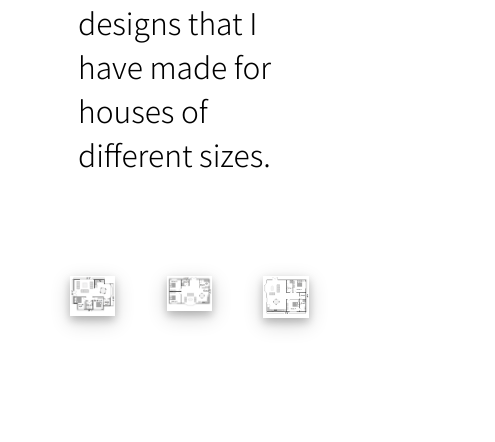
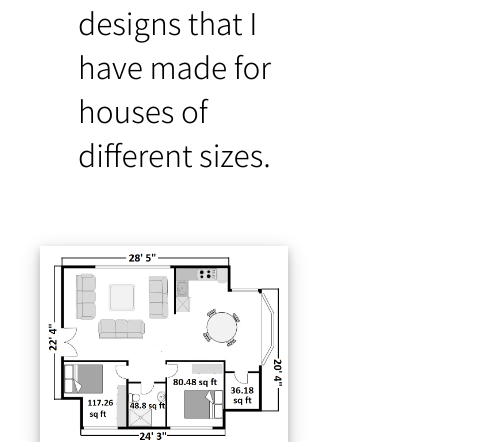
Before and after one commit to Manvitayal/Manvitayal.github.io, a plain HTML site: page house plans.html in a window 390 px wide. Shown: the part 418-860 px from the top of the page, 495 px wide, since content can reach past the window. Drawn offline with Linux system fonts and the light colour scheme; a web font is replaced by a local one.

```diff
--- a/house plans.html
+++ b/house plans.html
@@ -1,6 +1,7 @@
 <!DOCTYPE html>
 <html>
 <head>
+    <meta name="viewport" content="width=device-width, initial-scale="1.0">
 <link rel="stylesheet" href="styles.css">
 <link rel="stylesheet" href="https://fonts.googleapis.com/css2?family=Parisienne&display=swap">
 <link rel="stylesheet" href="https://fonts.googleapis.com/css2?family=Jomolhari&display=swap">
@@ -11,6 +12,8 @@
 <link rel="stylesheet" href="https://cdnjs.cloudflare.com/ajax/libs/font-awesome/4.7.0/css/font-awesome.min.css">
 </head>
 <body>
+    <div class="page-container">
+        <div class="content-wrap">
     <section1>
         <div class="span font1 text-wrapper">
         <h1>Floor Plans</h1>
@@ -21,10 +24,10 @@
         <div class="row1">
             <div class="column">
                 <div class="polaroid">
-        <img src="Images second attempt/210 dimz.png" style="width:100%"></div>
+        <img src="Images second attempt/210 dimz.png" style="width: 100%;" ></div>
     </div>
         <div class="column">
-            <div class="polaroid"><img src="Images second attempt\Floor plan 211.png" style="width: 100%"></div></div>
+            <div class="polaroid"><img src="Images second attempt\Floor plan 211.png" style="width: 100%;"></div></div>
     <div class="column"><div class="polaroid">
                 <img src="Images second attempt\Floor plan 220.png" style="width: 100%;">
             </div>
@@ -57,5 +60,6 @@
      </div>
             </div>
         </footer>
+        </div></div>
 </body>
 </html>
--- a/styles.css
+++ b/styles.css
@@ -1,3 +1,15 @@
+* {
+    box-sizing: border-box;
+}
+.page-container {
+    position: relative;
+    min-height: 100vh;
+  }
+.content-wrap {
+    padding-bottom: 300px;    /* Footer height */
+  }
+
+
 body{
     margin:0;
 }
@@ -142,6 +154,10 @@
   }
   .footer{
       color:#fff;
+      position: absolute;
+      bottom: 0px;
+      width: 100%;
+
   }
   h3{
       text-align: center;
@@ -186,7 +202,9 @@
       border: none;
 
 
-  }
+     }
+
+
   .img1{
       width: 120px;
       height: 68px;
@@ -225,13 +243,15 @@
     display: flex;
     justify-content: center;
     padding: 50px;
+    flex-wrap: wrap;
 }
 .column{
-    flex: 20%;
+    flex: 30%;
     padding: 20px;
     object-fit: cover;
-    max-width: 500px;
-   max-height: 500px;
+    max-width: 600px;
+   max-height: 600px;
+   width: 100%;
 }
 
 div.polaroid{
@@ -272,3 +292,33 @@
     from{color: blue;}
     to{color: red;}
 }
+
+ @media screen and (max-width: 414px){
+         .btn2{
+             font-size: 20rem;
+          width: 90%;
+         }
+         .img1{
+             width: 34px;
+          height: 20px;
+
+         }
+         .row1 , .row2{
+             padding: 20px;
+         }
+         .column{
+             display: flex;
+             flex-wrap: wrap;
+             flex: 100%;
+             width: 100%;
+             min-width: 300px;
+
+         }
+         .center2 {
+             padding-left: 50px;
+         }
+         .center3 {
+             padding-right: 50px;
+         }
+
+      }
```
Also changed, not shown: Models.html (+3 -0 lines), index.html (+5 -2 lines).
